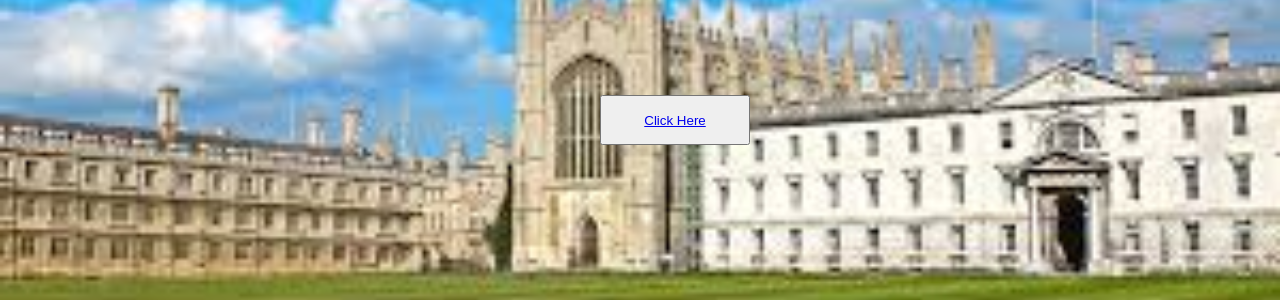
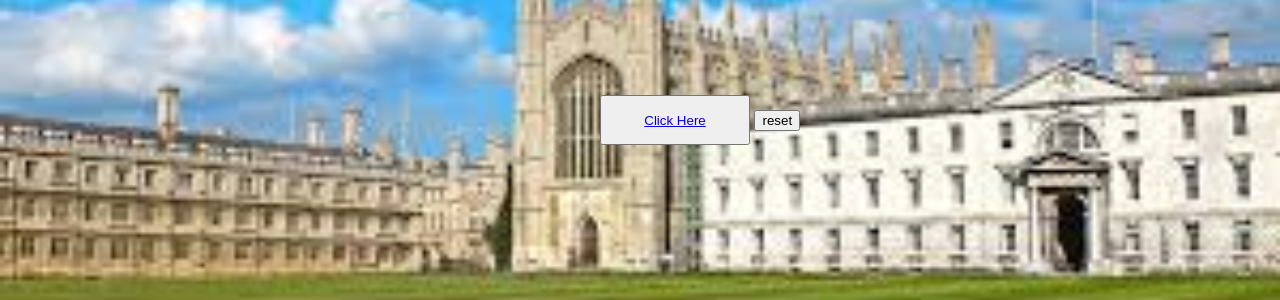
Before and after one commit to aryakpz/student, a Django app: page /home in a window 1280 px wide. Shown: the part 253-553 px from the top of the page. Run offline with Django 5.2, Linux system fonts and the light colour scheme.

Commit message:
edited home

```diff
--- a/studpro/studapp/templates/home.html
+++ b/studpro/studapp/templates/home.html
@@ -91,6 +91,7 @@ body {
 </div>
 <div style="padding-left: 600px;padding-top: 300px; color: cadetblue;">
   <button style="text-align: center; width: 150px; height: 50px;"><a href="student-information">Click Here</a></button>
+  <button type="reset">reset</button>
 </div>
 </body>
 </html>
```
